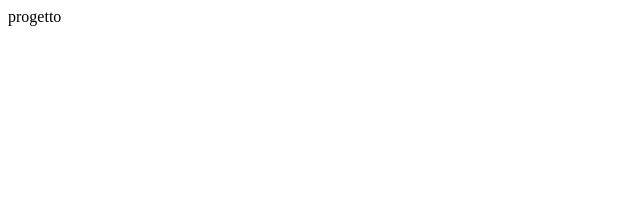
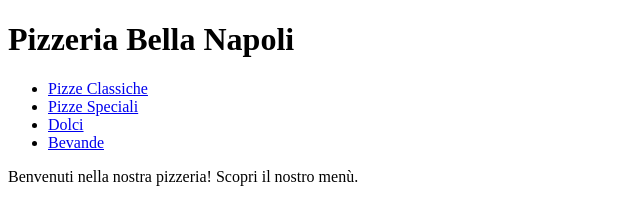
Before and after one commit to samu-1503/pizzeria_web, a plain HTML site: page index.html in a window 1280 px wide. Shown: the whole page, without its empty margins (0-640 px from the left). Drawn offline with Linux system fonts and the light colour scheme.

Commit message:
Update index.html

```diff
--- a/index.html
+++ b/index.html
@@ -1,3 +1,24 @@
-<html>
-  progetto
+<!DOCTYPE html>
+<html lang="it">
+  <head>
+    <meta charset="UTF-8">
+    <title>Pizzeria Bella Napoli</title>
+    <link rel="stylesheet" href="css/style.css">
+  </head>
+  <body>
+    <header>
+      <h1>Pizzeria Bella Napoli</h1>
+      <nav>
+        <ul>
+          <li><a href="pizze-classiche.html">Pizze Classiche</a></li>
+          <li><a href="pizze-speciali.html">Pizze Speciali</a></li>
+          <li><a href="dolci.html">Dolci</a></li>
+          <li><a href="bevande.html">Bevande</a></li>
+        </ul>
+      </nav>
+    </header>
+    <main>
+      <p>Benvenuti nella nostra pizzeria! Scopri il nostro menù.</p>
+    </main>
+  </body>
 </html>
```
